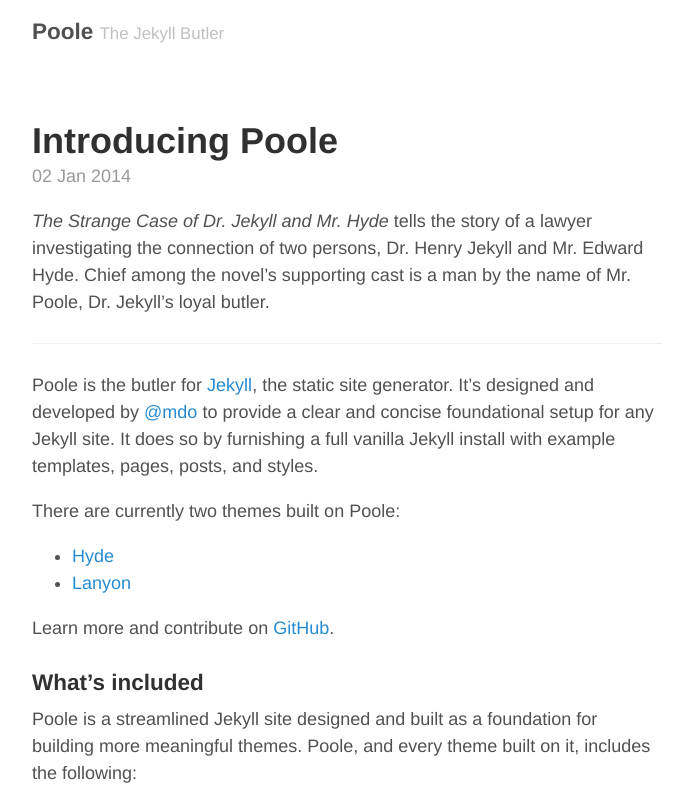
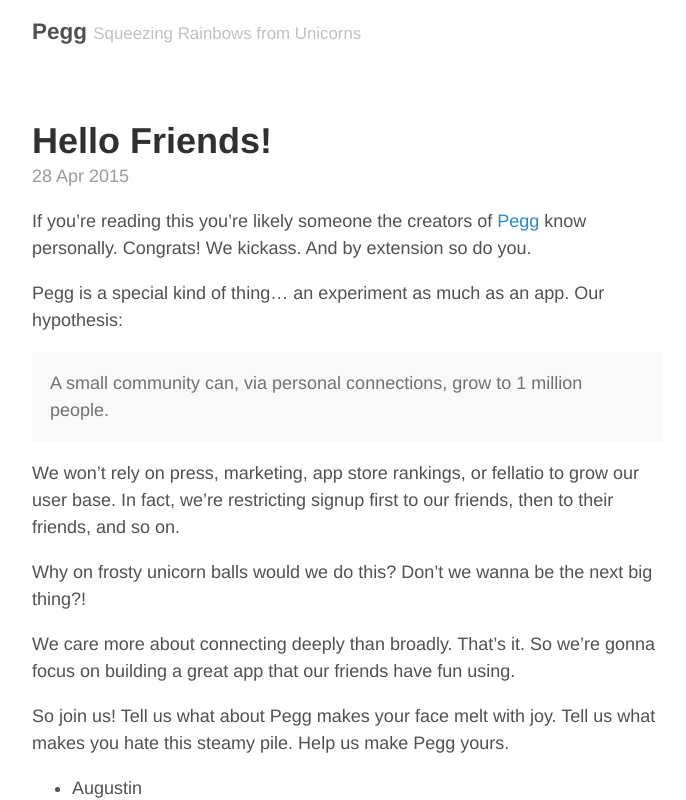
Before and after one commit to Gratzi/gratzi.github.io, a Jekyll site: the page built from index.html, in a window 1280 px wide. Shown: the top 800 px of the page, without its empty margins (293-979 px from the left). Built offline with Jekyll 4.4.1, drawn with Linux system fonts in a browser that asks for light colours; the list of posts is cut into pages by our own code; some of the changed text lies outside the part shown; grey boxes are pictures that could not be loaded.

Commit message:
add first post

```diff
--- a/_config.yml
+++ b/_config.yml
@@ -5,9 +5,9 @@
 relative_permalinks: true
 
 # Setup
-title:               Poole
-tagline:             The Jekyll Butler
-url:                 http://getpoole.com
+title:               Pegg
+tagline:             Squeezing Rainbows from Unicorns
+url:                 http://pegg.us
 paginate:            1
 baseurl:             ""
 
@@ -20,11 +20,11 @@
 
 # About/contact
 author:
-  name:              Mark Otto
-  url:               https://twitter.com/mdo
-  email:             markdotto@gmail.com
+  name:              Augustin Bralley
+  url:               https://twitter.com/augustinbralley
+  email:             augman@gmail.com
 
 # Custom vars
 version:             1.0.0
 github:
-  repo:              https://github.com/poole/poole
+  repo:              https://github.com/peggapp/pegg
--- /dev/null
+++ b/_posts/2015-4-28-hello-friends.md
@@ -0,0 +1,25 @@
+---
+layout: post
+title: Hello Friends!
+---
+
+If you're reading this you're likely someone the creators of [Pegg](http://pegg.us) know personally. Congrats! We kickass. And by extension so do you.
+
+Pegg is a special kind of thing... an experiment as much as an app. Our hypothesis:
+
+<div class="message">
+  A small community can, via personal connections, grow to 1 million people.
+</div>
+
+We won't rely on press, marketing, app store rankings, or fellatio to grow our user base. In fact, we're restricting signup first to our friends, then to their friends, and so on.
+
+Why on frosty unicorn balls would we do this? Don't we wanna be the next big thing?!
+
+We care more about connecting deeply than broadly. That's it. So we're gonna focus on building a great app that our friends have fun using.
+
+So join us! Tell us what about Pegg makes your face melt with joy. Tell us what makes you hate this steamy pile. Help us make Pegg yours.
+
+- Augustin
+
+P.S.
+![farting rainbows](http://media3.giphy.com/media/8XjrxDGGHvc1q/giphy.gif "Small example image")
```
Also changed, not shown: _posts/2013-12-31-whats-jekyll.md (deleted, +0 -10 lines).
